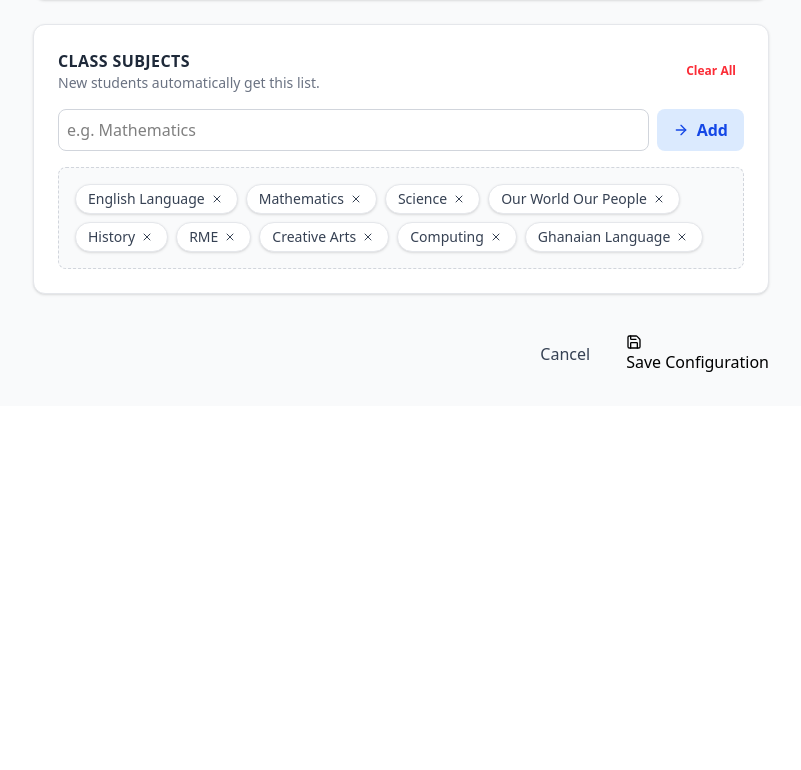
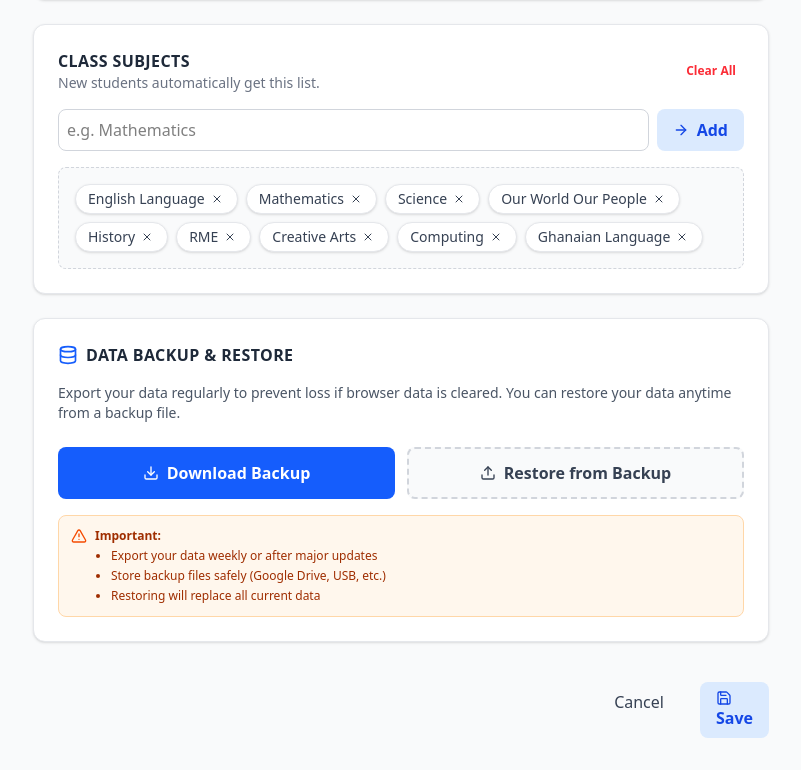
Before and after one commit to adamtoffic/repota, a React (Vite) app: page /settings in a window 1280 px wide. Shown: the part 1138-1908 px from the top of the page, without its empty margins (239-1040 px from the left). Before the commit the page ends 1544 px from the top, so only its background shows below. Built offline with nearby package versions, Linux system fonts and the light colour scheme; what @react-pdf/renderer would draw is missing.

Commit message:
Feat: Backup and Restore Data via DataBackup

```diff
--- /dev/null
+++ b/src/components/DataBackup.tsx
@@ -0,0 +1,158 @@
+import { useState } from "react";
+import { Download, Upload, Database, AlertTriangle, CheckCircle } from "lucide-react";
+
+// Add this component to your Settings page
+export function DataBackup() {
+  const [status, setStatus] = useState<"idle" | "success" | "error">("idle");
+  const [message, setMessage] = useState("");
+
+  // Export all data as JSON file
+  const handleExport = () => {
+    try {
+      const students = localStorage.getItem("ges_v1_students");
+      const settings = localStorage.getItem("ges_v1_settings");
+
+      const backup = {
+        version: "1.0",
+        exportDate: new Date().toISOString(),
+        students: students ? JSON.parse(students) : [],
+        settings: settings ? JSON.parse(settings) : {},
+      };
+
+      const blob = new Blob([JSON.stringify(backup, null, 2)], { type: "application/json" });
+      const url = URL.createObjectURL(blob);
+      const link = document.createElement("a");
+
+      // Create filename with school name and date
+      const schoolName = backup.settings.name || "School";
+      const date = new Date().toISOString().split("T")[0];
+      link.href = url;
+      link.download = `${schoolName}_Backup_${date}.json`;
+
+      document.body.appendChild(link);
+      link.click();
+      document.body.removeChild(link);
+      URL.revokeObjectURL(url);
+
+      setStatus("success");
+      setMessage(`Backup downloaded successfully! (${backup.students.length} students)`);
+      setTimeout(() => setStatus("idle"), 3000);
+    } catch (error) {
+      setStatus("error");
+      setMessage("Failed to create backup. Please try again.");
+      console.error("Export error:", error);
+    }
+  };
+
+  // Import data from JSON file
+  const handleImport = (event: React.ChangeEvent<HTMLInputElement>) => {
+    const file = event.target.files?.[0];
+    if (!file) return;
+
+    const reader = new FileReader();
+    reader.onload = (e) => {
+      try {
+        const content = e.target?.result as string;
+        const backup = JSON.parse(content);
+
+        // Validate backup structure
+        if (!backup.version || !backup.students || !backup.settings) {
+          throw new Error("Invalid backup file format");
+        }
+
+        // Confirm before overwriting
+        const studentCount = backup.students.length;
+        const confirmMsg = `This will replace your current data with ${studentCount} students from ${backup.settings.name}. Continue?`;
+
+        if (!confirm(confirmMsg)) {
+          setStatus("idle");
+          setMessage("Import cancelled.");
+          return;
+        }
+
+        // Restore data
+        localStorage.setItem("ges_v1_students", JSON.stringify(backup.students));
+        localStorage.setItem("ges_v1_settings", JSON.stringify(backup.settings));
+
+        setStatus("success");
+        setMessage(`Successfully restored ${studentCount} students. Refreshing...`);
+
+        // Reload page to reflect changes
+        setTimeout(() => window.location.reload(), 1500);
+      } catch (error) {
+        setStatus("error");
+        setMessage("Invalid backup file. Please check the file and try again.");
+        console.error("Import error:", error);
+      }
+    };
+
+    reader.readAsText(file);
+    event.target.value = ""; // Reset input
+  };
+
+  return (
+    <div className="rounded-xl border border-gray-200 bg-white p-6 shadow-sm">
+      <div className="mb-4 flex items-center gap-2">
+        <Database className="h-5 w-5 text-blue-600" />
+        <h2 className="text-base font-bold tracking-wide text-gray-800 uppercase">
+          Data Backup & Restore
+        </h2>
+      </div>
+
+      <p className="mb-6 text-sm text-gray-600">
+        Export your data regularly to prevent loss if browser data is cleared. You can restore your
+        data anytime from a backup file.
+      </p>
+
+      {/* Status Message */}
+      {status !== "idle" && (
+        <div
+          className={`mb-4 flex items-center gap-2 rounded-lg p-3 ${
+            status === "success" ? "bg-green-50 text-green-800" : "bg-red-50 text-red-800"
+          }`}
+        >
+          {status === "success" ? (
+            <CheckCircle className="h-4 w-4" />
+          ) : (
+            <AlertTriangle className="h-4 w-4" />
+          )}
+          <span className="text-sm font-medium">{message}</span>
+        </div>
+      )}
+
+      {/* Action Buttons */}
+      <div className="grid gap-3 sm:grid-cols-2">
+        {/* Export Button */}
+        <button
+          onClick={handleExport}
+          className="flex items-center justify-center gap-2 rounded-lg bg-blue-600 px-4 py-3 font-bold text-white transition-colors hover:bg-blue-700"
+        >
+          <Download className="h-4 w-4" />
+          Download Backup
+        </button>
+
+        {/* Import Button */}
+        <label className="flex cursor-pointer items-center justify-center gap-2 rounded-lg border-2 border-dashed border-gray-300 bg-gray-50 px-4 py-3 font-bold text-gray-700 transition-colors hover:border-blue-400 hover:bg-blue-50 hover:text-blue-700">
+          <Upload className="h-4 w-4" />
+          Restore from Backup
+          <input type="file" accept=".json" onChange={handleImport} className="hidden" />
+        </label>
+      </div>
+
+      {/* Warning Notice */}
+      <div className="mt-4 rounded-lg border border-orange-200 bg-orange-50 p-3">
+        <div className="flex gap-2">
+          <AlertTriangle className="h-4 w-4 shrink-0 text-orange-600" />
+          <div className="text-xs text-orange-800">
+            <p className="font-bold">Important:</p>
+            <ul className="mt-1 ml-4 list-disc space-y-1">
+              <li>Export your data weekly or after major updates</li>
+              <li>Store backup files safely (Google Drive, USB, etc.)</li>
+              <li>Restoring will replace all current data</li>
+            </ul>
+          </div>
+        </div>
+      </div>
+    </div>
+  );
+}
--- a/src/pages/Settings.tsx
+++ b/src/pages/Settings.tsx
@@ -4,6 +4,7 @@ import { useState, useRef } from "react";
 import { useSchoolData } from "../hooks/useSchoolData";
 import type { SchoolSettings, SchoolLevel, AcademicPeriod } from "../types";
 import { useNavigate, Link } from "@tanstack/react-router";
+import { DataBackup } from "../components/DataBackup";
 // --- HELPER COMPONENT: IMAGE UPLOADER ---
 // This handles the complexity of file reading and previews
 interface ImageUploaderProps {
@@ -378,17 +379,22 @@ export function Settings() {
             </div>
           </div>
 
+          <DataBackup />
+
           {/* Footer Buttons */}
           <div className="flex justify-end gap-3 pt-4">
             {/* ✅ UPDATED: Cancel Button */}
             <Link
               to="/"
-              className="flex items-center justify-center rounded-lg px-6 py-2 font-medium text-gray-700 hover:bg-gray-100"
+              className="items-center justify-center rounded-lg px-6 py-2 font-medium text-gray-700 hover:bg-gray-100"
             >
               Cancel
             </Link>
-            <button type="submit" className="...">
-              <Save className="h-4 w-4" /> Save Configuration
+            <button
+              type="submit"
+              className="items-center gap-2 rounded-lg bg-blue-100 px-4 py-2 font-bold text-blue-700 transition-colors hover:bg-blue-200"
+            >
+              <Save className="h-4 w-4" /> Save
             </button>
           </div>
         </form>
```
